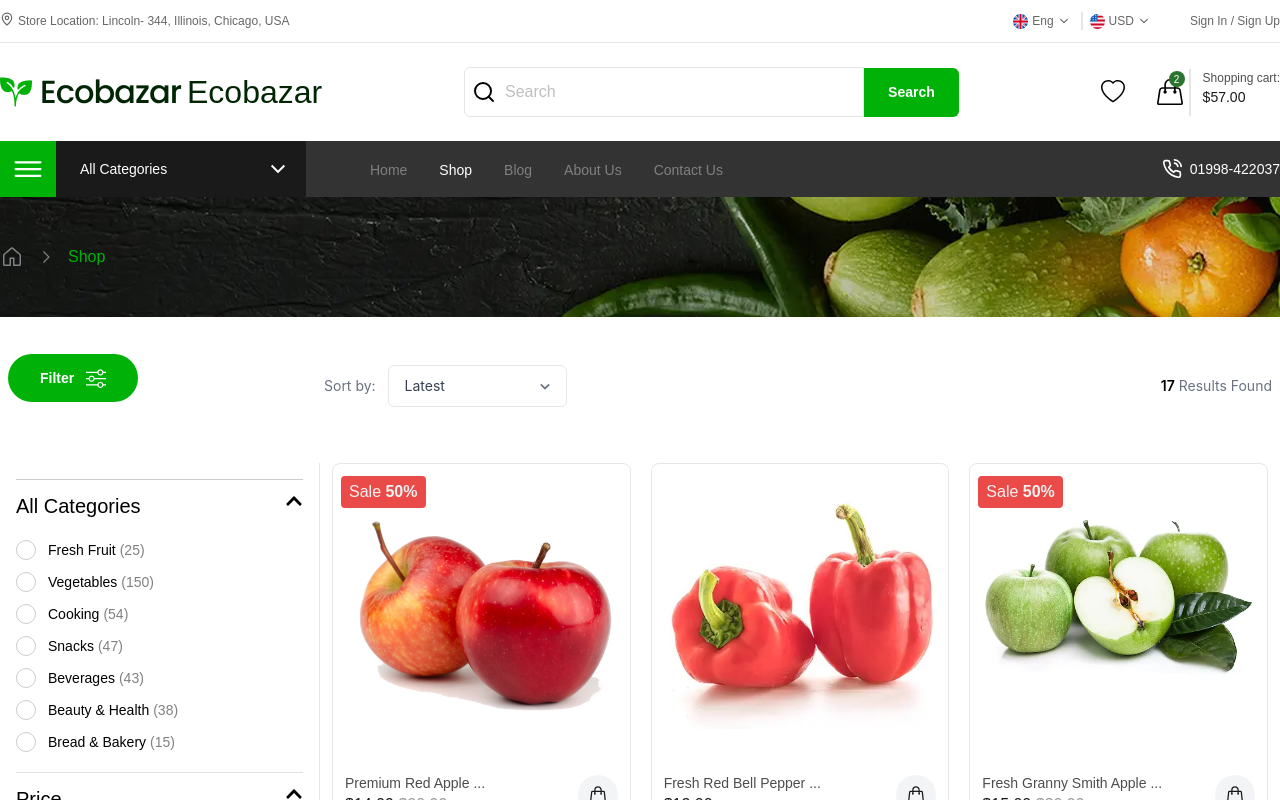
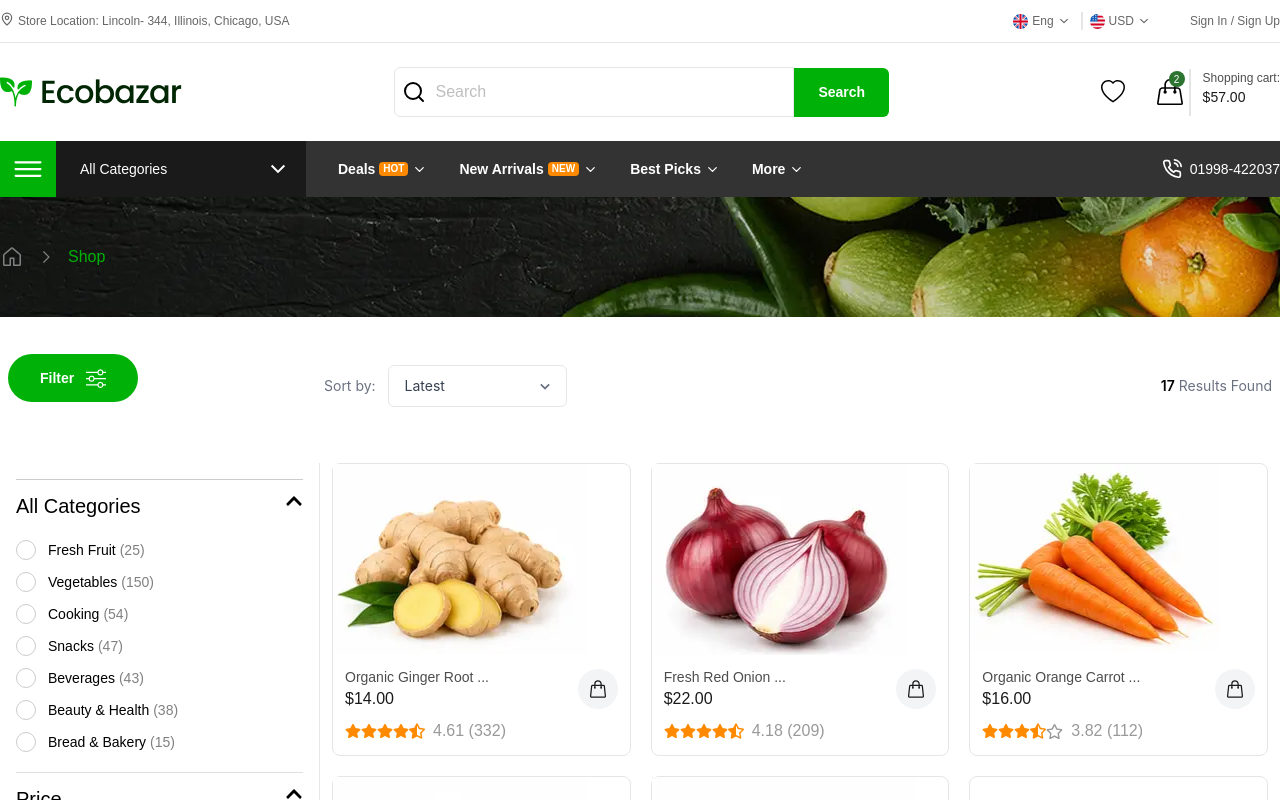
Before and after one commit to shayanabdullah/Eco-bazar, a React (Vite) app: page /shop in a window 1280 px wide. Shown: the top 800 px of the page. Built offline with nearby package versions, Linux system fonts and the light colour scheme.

Commit message:
fix and improve

```diff
--- a/dev-dist/sw.js
+++ b/dev-dist/sw.js
@@ -81,7 +81,7 @@ define(['./workbox-7e5eb42b'], (function (workbox) { 'use strict';
     "revision": "3ca0b8505b4bec776b69afdba2768812"
   }, {
     "url": "index.html",
-    "revision": "0.n7hni8g9c88"
+    "revision": "0.f8uoqi3r058"
   }], {});
   workbox.cleanupOutdatedCaches();
   workbox.registerRoute(new workbox.NavigationRoute(workbox.createHandlerBoundToURL("index.html"), {
--- a/src/components/common/MiddleBar.jsx
+++ b/src/components/common/MiddleBar.jsx
@@ -129,14 +129,16 @@ const MiddleBar = () => {
       <Container>
         <nav className="hidden lg:flex justify-between items-center ">
           {/* Logo */}
-          <div className="logo flex items-center gap-x-1">
-            <img src={logo} alt="logo" loading="lazy" />
-            <Link to={"/"}>
-              <h2 className="font-poppins font-medium text-heading-05 text-green-gray-9">
-                Ecobazar
-              </h2>
-            </Link>
-          </div>
+             <div className="">
+                <Link to={"/"}>
+                  <img
+                    src={logo}
+                    alt="logo"
+                    loading="lazy"
+                    className="w-28 sm:w-32 lg:w-auto"
+                  />
+                </Link>
+              </div>
 
           {/* Search Box */}
           <div className="inputs  flex items-center relative">
--- a/src/components/common/Navber.jsx
+++ b/src/components/common/Navber.jsx
@@ -1,29 +1,90 @@
-import { useState } from "react";
-import { Link, NavLink } from "react-router";
+import { useRef, useState } from "react";
+import { Link, NavLink, useLocation } from "react-router";
 import { FiPhoneCall } from "react-icons/fi";
+import {
+  ChevronDown,
+  CalendarDays,
+  Crown,
+  Gift,
+  Heart,
+  Leaf,
+  PackagePlus,
+  Percent,
+  ShoppingBag,
+  ShoppingBasket,
+  Newspaper,
+  Info,
+  Mail,
+  ShoppingCart,
+  Star,
+  Tag,
+  TrendingUp,
+  Users,
+  Utensils,
+  Wallet,
+  Zap,
+  HeartPulse,
+  BadgeQuestionMark,
+} from "lucide-react";
 import Container from "../layouts/Container";
 import CatagoryDropDown from "./CatagoryDropDown";
 import { catagoriesMegaMenu } from "../../utils/catagoryData";
+import { navMenus } from "../../data/menuData";
+import { BsFillQuestionCircleFill } from "react-icons/bs";
+import { motion } from "motion/react";
+import useClickOutside from "../../hooks/useClickOutside";
 
-// ─── Navbar ───────────────────────────────────────────────────────────────────
+const menuIcons = {
+  tag: Tag,
+  zap: Zap,
+  gift: Gift,
+  calendar: CalendarDays,
+  percent: Percent,
+  "calendar-days": CalendarDays,
+  "package-plus": PackagePlus,
+  leaf: Leaf,
+  sprout: Leaf,
+  "shopping-basket": ShoppingBasket,
+  "trending-up": TrendingUp,
+  heart: Heart,
+  star: Star,
+  "shopping-cart": ShoppingCart,
+  users: Users,
+  "shopping-bag": ShoppingBag,
+  utensils: Utensils,
+  "heart-pulse": HeartPulse,
+  wallet: Wallet,
+  crown: Crown,
+  newspaper: Newspaper,
+  info: Info,
+  mail: Mail,
+  question: BadgeQuestionMark,
+};
+
 const Navbar = () => {
+  const [categoriesOpen, setCategoriesOpen] = useState(false);
+  const [openMenu, setOpenMenu] = useState(null);
+  const { pathname, search } = useLocation();
+  const currentSort = new URLSearchParams(search).get("sort");
+  const dropDownMenuRef = useRef(null);
 
-  const NAV_LINKS = [
-    { label: "Home", to: "/" },
-    { label: "Shop", to: "/shop" },
-    { label: "Blog", to: "/blog" },
-    { label: "About Us", to: "/about" },
-    { label: "Contact Us", to: "/contact" },
-  ];
+  useClickOutside(
+    dropDownMenuRef,
+    () => setOpenMenu(false),
+    "mousedown",
+    openMenu,
+  );
 
-  const [categoriesOpen, setCategoriesOpen] = useState(false);
+  const shopUrl = (sort) => `/shop?sort=${encodeURIComponent(sort)}`;
 
   return (
     <nav className="bg-gray-8">
       <Container>
         <div className="hidden lg:flex justify-between items-center w-full h-full relative">
-          {/* Left group: Categories + Nav links */}
-          <div className="flex items-center gap-x-8 relative">
+          <div
+            className="flex items-center gap-x-4 relative"
+            ref={dropDownMenuRef}
+          >
             <CatagoryDropDown
               categories={catagoriesMegaMenu}
               isOpen={categoriesOpen}
@@ -31,28 +92,76 @@ const Navbar = () => {
               onMouseEnter={() => setCategoriesOpen(true)}
               onMouseLeave={() => setCategoriesOpen(false)}
             />
-           <div className="">
-             <ul className="flex items-center gap-x-8">
-              {NAV_LINKS.map(({ label, to }) => (
-                <li key={to}>
-                  <NavLink
-                    to={to}
-                    style={({ isActive }) => ({
-                      color: isActive ? "white" : "#808080",
-                      textDecoration: "none",
-                    })}
+            <ul className="flex items-center gap-x-8">
+              {navMenus.map((menu) => (
+                <li
+                  key={menu.id}
+                  className="relative"
+                  onMouseEnter={() => setOpenMenu(menu.id)}
+                  onMouseLeave={(e) => setOpenMenu(null)}
+                >
+                  <button
+                    type="button"
+                    onClick={() =>
+                      setOpenMenu((current) =>
+                        current === menu.id ? null : menu.id,
+                      )
+                    }
+                    className={`flex items-center gap-1 font-poppins font-semibold text-sm transition-colors duration-300 text-white`}
+                    aria-expanded={openMenu === menu.id}
                   >
-                    <span className="font-poppins font-medium text-sm hover:text-white transition-colors duration-300">
-                      {label}
-                    </span>
-                  </NavLink>
+                    {menu.label}
+                    {menu.badge && (
+                      <span className="rounded bg-warning px-1 text-[10px] text-white">
+                        {menu.badge}
+                      </span>
+                    )}
+                    <ChevronDown size={15} />
+                  </button>
+                  {openMenu === menu.id && (
+                    <motion.div
+                      className="absolute left-0 top-[calc(100%+12px)] z-50 w-56"
+                      initial={{ opacity: 0, y: -8, scale: 0.97 }}
+                      animate={{ opacity: 1, y: 0, scale: 1 }}
+                      transition={{ duration: 0.2 }}
+                    >
+                      {/* Invisible hover bridge */}
+                      <div className="absolute -top-3 left-0 h-3 w-full" />
+
+                      {/* Actual dropdown */}
+                      <div
+                        className="overflow-hidden rounded-sm border border-gray-200 bg-white shadow-lg"
+                        onMouseEnter={() => setOpenMenu(menu.id)}
+                        onMouseLeave={() => setOpenMenu(null)}
+                      >
+                        {menu.items.map((item) => {
+                          const Icon = menuIcons[item.icon] || Tag;
+
+                          const active = item.to
+                            ? pathname === item.to
+                            : pathname === "/shop" && currentSort === item.sort;
+
+                          return (
+                            <Link
+                              key={item.id}
+                              to={item.to || shopUrl(item.sort)}
+                              onClick={() => setOpenMenu(null)}
+                              className={`flex items-center gap-3 px-4 py-3 font-poppins text-sm text-gray-700 transition-colors hover:bg-green-50 hover:text-primary ${
+                                active ? "bg-green-50 text-primary" : ""
+                              }`}
+                            >
+                              <Icon size={17} />
+                              {item.label}
+                            </Link>
+                          );
+                        })}
+                      </div>
+                    </motion.div>
+                  )}
                 </li>
               ))}
             </ul>
-           </div>
           </div>
-
-          {/* Right: Phone */}
           <div className="flex items-center gap-x-2 font-poppins font-medium text-sm text-white cursor-pointer">
             <FiPhoneCall className="text-xl" />
             <Link to="tel:01998-422037">01998-422037</Link>
--- a/src/components/home/CatagorySection.jsx
+++ b/src/components/home/CatagorySection.jsx
@@ -9,7 +9,7 @@ const CatagorySection = () => {
       <section className="pb-15">
         <CommonSection title={"Popular Categories"} link={"/all-catagories"}>
           {/* All catagories */}
-          <div className="flex lg:grid grid-cols-2 md:grid-cols-4 lg:grid-cols-6 gap-x-4 md:gap-x-6 overflow-scroll">
+          <div className="flex lg:grid grid-cols-2 md:grid-cols-4 lg:grid-cols-6 gap-x-4 md:gap-x-6 overflow-x-scroll md:overflow-hidden">
             {catagoryToShow.map((item) => (
               <div
                 className="border border-gray-1 rounded-md px-4 py-3 md:py-4 transition-all duration-300 hover:border-hard-primary group cursor-pointer flex flex-col justify-between shrink-0"
--- a/src/components/home/Featured.jsx
+++ b/src/components/home/Featured.jsx
@@ -43,8 +43,8 @@ const Featured = () => {
                     <div className="card flex flex-col lg:flex-row items-center lg:items-start text-center lg:text-left gap-1.5 lg:gap-x-4 p-1 lg:p-0" key={item.id}>
                 <item.icon className='text-heading-04 text-primary shrink-0 scale-[0.75] lg:scale-100'/>
                 <div className="flex flex-col gap-y-1">
-                    <h2 className='font-poppins font-semibold text-[11px] sm:text-[13px] lg:text-base text-logoc leading-[120%] lg:pb-2'>{item.title}</h2>
-                    <p className='text-[9px] sm:text-[11px] lg:defaultfs text-grynine mt-0.5 lg:mt-0 leading-[130%] lg:leading-normal'>{item.description}</p>
+                    <h2 className='font-poppins font-semibold text-[11px] sm:text-[13px] lg:text-base text-gray-9 leading-[120%] lg:pb-2'>{item.title}</h2>
+                    <p className='text-[9px] sm:text-[11px] lg:text-sm text-gray-4 mt-0.5 lg:mt-0 leading-[130%] lg:leading-normal'>{item.description}</p>
                 </div>
             </div>
                 ))
--- /dev/null
+++ b/src/data/menuData.js
@@ -0,0 +1,128 @@
+export const navMenus = [
+  {
+    id: "deals",
+    label: "Deals",
+    badge: "HOT",
+    items: [
+      {
+        id: "todays-highlights",
+        label: "Today's Highlights",
+        icon: "tag",
+        sort: "best-selling",
+      },
+      {
+        id: "flash-savings",
+        label: "Flash Savings",
+        icon: "zap",
+        sort: "popular",
+      },
+      {
+        id: "bundle-value",
+        label: "Bundle Value",
+        icon: "gift",
+        sort: "price-low",
+      },
+      {
+        id: "weekend-market",
+        label: "Weekend Market",
+        icon: "calendar",
+        sort: "new-arrivals",
+      },
+      {
+        id: "clearance-corner",
+        label: "Clearance Corner",
+        icon: "percent",
+        sort: "price-low",
+      },
+    ],
+  },
+  {
+    id: "new-arrivals",
+    label: "New Arrivals",
+    badge: "NEW",
+    items: [
+      {
+        id: "fresh-this-week",
+        label: "Fresh This Week",
+        icon: "calendar-days",
+        sort: "new-arrivals",
+      },
+      {
+        id: "just-in-stock",
+        label: "Just In Stock",
+        icon: "package-plus",
+        sort: "latest",
+      },
+      {
+        id: "seasonal-harvest",
+        label: "Seasonal Harvest",
+        icon: "leaf",
+        sort: "new-arrivals",
+      },
+      {
+        id: "farm-picks",
+        label: "Farm Picks",
+        icon: "sprout",
+        sort: "top-rated",
+      },
+      {
+        id: "new-to-shelf",
+        label: "New to Shelf",
+        icon: "shopping-basket",
+        sort: "new-arrivals",
+      },
+    ],
+  },
+  {
+    id: "best-picks",
+    label: "Best Picks",
+    items: [
+      {
+        id: "top-picks",
+        label: "Top Picks",
+        icon: "trending-up",
+        sort: "best-selling",
+      },
+      {
+        id: "customer-favorites",
+        label: "Customer Favorites",
+        icon: "heart",
+        sort: "popular",
+      },
+      {
+        id: "highly-rated",
+        label: "Highly Rated",
+        icon: "star",
+        sort: "top-rated",
+      },
+      {
+        id: "most-ordered",
+        label: "Most Ordered",
+        icon: "shopping-cart",
+        sort: "best-selling",
+      },
+      {
+        id: "community-choice",
+        label: "Community Choice",
+        icon: "users",
+        sort: "popular",
+      },
+    ],
+  },
+  {
+    id: "more",
+    label: "More",
+    items: [
+      { id: "faq", label: "FAQ", icon: "question", to: "/faq" },
+      { id: "blog", label: "Blog", icon: "newspaper", to: "/blog" },
+      { id: "about", label: "About Us", icon: "info", to: "/about" },
+      { id: "contact", label: "Contact Us", icon: "mail", to: "/contact" },
+      {
+        id: "everyday-essentials",
+        label: "Everyday Essentials",
+        icon: "shopping-basket",
+        sort: "popular",
+      },
+    ],
+  },
+];
--- a/src/pages/Shop.jsx
+++ b/src/pages/Shop.jsx
@@ -1,24 +1,69 @@
-import React, { useEffect, useState } from "react";
+import React, { useEffect, useMemo, useState } from "react";
 import Container from "../components/layouts/Container";
 import { BiChevronDown } from "react-icons/bi";
+import { useSearchParams } from "react-router";
 import { BsSliders } from "react-icons/bs";
 import ShopSidebar from "../components/Shop/ShopSidebar";
 import { popularProducts } from "../utils/data";
 import ProductCard from "../components/common/ProductCard";
 import NoProductsFound from "../components/Shop/Noproductsfound";
-import ProductGridSkeleton from './../components/Shop/ProductGridSkeleton';
+import ProductGridSkeleton from "./../components/Shop/ProductGridSkeleton";
 import ProductCardSkeleton from "../components/Shop/ProductCardSkeleton";
 
+const sortOptions = [
+  { value: "latest", label: "Latest" },
+  { value: "new-arrivals", label: "New Arrivals" },
+  { value: "best-selling", label: "Best Selling" },
+  { value: "top-rated", label: "Top Rated" },
+  { value: "oldest", label: "Oldest" },
+  { value: "price-low", label: "Price: Low to High" },
+  { value: "price-high", label: "Price: High to Low" },
+];
+
 const Shop = () => {
-
   const [open, setOpen] = useState(false);
+  const [searchParams, setSearchParams] = useSearchParams();
   const [loading, setLoading] = useState(true);
 
   useEffect(() => {
     setTimeout(() => {
       setLoading(false);
-      }, 500)
+    }, 500);
   }, []);
+
+  const requestedSort = searchParams.get("sort");
+  const selectedSort = sortOptions.some(({ value }) => value === requestedSort)
+    ? requestedSort
+    : "latest";
+  const sortedProducts = useMemo(() => {
+    const products = [...popularProducts];
+    switch (selectedSort) {
+      case "new-arrivals":
+      case "latest":
+        return products.sort((a, b) => b.id - a.id);
+      case "best-selling":
+      case "popular":
+        return products.sort(
+          (a, b) => (b.reviewCount ?? 0) - (a.reviewCount ?? 0),
+        );
+      case "top-rated":
+        return products.sort((a, b) => (b.rating ?? 0) - (a.rating ?? 0));
+      case "oldest":
+        return products.sort((a, b) => a.id - b.id);
+      case "price-low":
+        return products.sort((a, b) => a.price - b.price);
+      case "price-high":
+        return products.sort((a, b) => b.price - a.price);
+      default:
+        return products;
+    }
+  }, [selectedSort]);
+
+  const handleSortChange = (event) => {
+    const nextParams = new URLSearchParams(searchParams);
+    nextParams.set("sort", event.target.value);
+    setSearchParams(nextParams);
+  };
 
   return (
     <div>
@@ -28,12 +73,14 @@ const Shop = () => {
           <div className="w-full grid grid-cols-1 md:grid-cols-4 items-center justify-between ">
             {/* Filter Button */}
             <div className="left col-span-1 ">
-              <button onClick={() => setOpen(true)} className="py-2.5 md:py-3.5 px-6  md:px-8 rounded-[40px] flex items-center gap-x-3 text-sm bg-primary  font-poppins font-semibold text-white cursor-pointer">
+              <button
+                onClick={() => setOpen(true)}
+                className="py-2.5 md:py-3.5 px-6  md:px-8 rounded-[40px] flex items-center gap-x-3 text-sm bg-primary  font-poppins font-semibold text-white cursor-pointer"
+              >
                 Filter
                 <BsSliders className="text-xl" />
               </button>
             </div>
-
 
             {/* Sort */}
             <div className="w-full flex items-center justify-between col-span-3 mt-4">
@@ -41,11 +88,17 @@ const Shop = () => {
                 <span className="text-sm text-gray-500">Sort by:</span>
 
                 <div className="relative">
-                  <select className="appearance-none border border-gray-200 rounded-md bg-white px-4 py-2.5 pr-10 text-sm text-gray-700 focus:outline-none  cursor-pointer">
-                    <option>Latest</option>
-                    <option>Oldest</option>
-                    <option>Price: Low to High</option>
-                    <option>Price: High to Low</option>
+                  <select
+                    value={selectedSort}
+                    onChange={handleSortChange}
+                    aria-label="Sort products"
+                    className="appearance-none border border-gray-200 rounded-md bg-white px-4 py-2.5 pr-10 text-sm text-gray-700 focus:outline-none cursor-pointer"
+                  >
+                    {sortOptions.map(({ value, label }) => (
+                      <option key={value} value={value}>
+                        {label}
+                      </option>
+                    ))}
                   </select>
 
                   <BiChevronDown className="absolute right-3 top-1/2 -translate-y-1/2 text-xl text-gray-500 pointer-events-none" />
@@ -54,8 +107,10 @@ const Shop = () => {
 
               {/* Results */}
               <p className="text-sm text-gray-500">
-                <span className="font-semibold text-black">{popularProducts.length}</span> Results
-                Found
+                <span className="font-semibold text-black">
+                  {sortedProducts.length}
+                </span>{" "}
+                Results Found
               </p>
             </div>
           </div>
@@ -63,29 +118,24 @@ const Shop = () => {
         {/* Main */}
         <div className="w-full grid grid-cols-1 lg:grid-cols-4 justify-between py-8">
           <div className="left col-span-1">
-
             <ShopSidebar open={open} setOpen={setOpen} />
           </div>
-         {
-          popularProducts.length === 0 ? (
+          {sortedProducts.length === 0 ? (
             <div className="w-full col-span-3">
-              <NoProductsFound/>
+              <NoProductsFound />
             </div>
           ) : (
-
             <div className="right col-span-3 grid grid-cols-2 md:grid-cols-3 lg:grid-cols-3 gap-5 px-3">
-
-            {
-              popularProducts.map((item) => (
-                <>
-                        {loading && <ProductCardSkeleton/>}
-                        {!loading && <ProductCard item={item} key={item.id} className={'rounded-lg'}/>}
-                </>
-              ))
-            }
+              {sortedProducts.map((item) => (
+                <React.Fragment key={item.id}>
+                  {loading && <ProductCardSkeleton />}
+                  {!loading && (
+                    <ProductCard item={item} className={"rounded-lg"} />
+                  )}
+                </React.Fragment>
+              ))}
             </div>
-          )
-        }
+          )}
         </div>
       </Container>
     </div>
```
Lines whose indentation alone changed are shown as unchanged.
